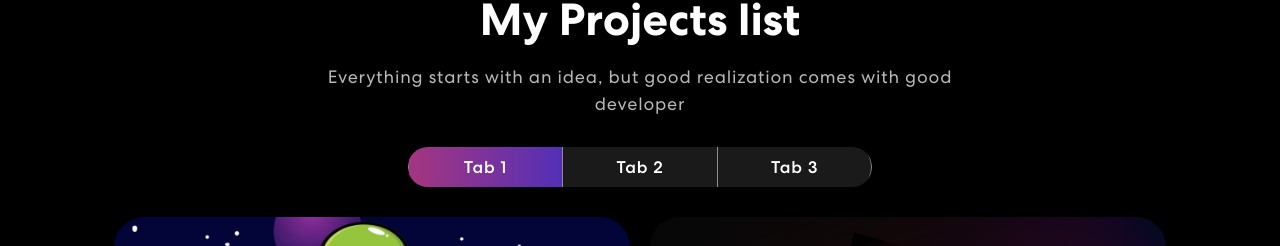
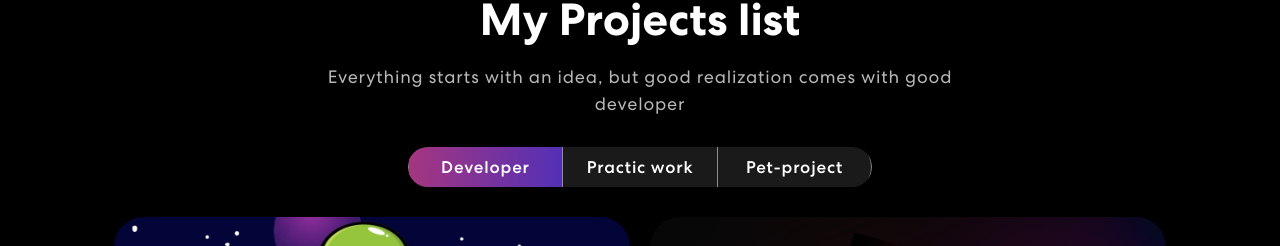
Before and after one commit to 0trava/Advanced_portfolio, a React (Create React App) app: page / in a window 1280 px wide. Shown: the part 1389-1635 px from the top of the page. Built offline with nearby package versions, Linux system fonts and the light colour scheme.

Commit message:
add filter

```diff
--- a/src/components/Projects.js
+++ b/src/components/Projects.js
@@ -1,4 +1,3 @@
-import React from 'react';
 import { Container, Row, Col, Nav, Tab } from 'react-bootstrap';
 import projImg1 from "../assets/img/project-img-1.png";
 import projImg2 from "../assets/img/project-img-2.png";
@@ -9,58 +8,90 @@ import projImg6 from "../assets/img/project-img-6.png";
 import projImg7 from "../assets/img/project-img-7.png";
 import { ProjectCard } from './ProjectCard';
 import colorSharp from "../assets/img/color-sharp2.png";
+import { useState } from 'react';
 
 
 
 
 
 export const Projects = () => {
+
+
+
+
     const projects = [
         {
           title: "TagGame",
           description: "Design & Development",
           imgUrl: projImg1,
           link: "https://0trava.github.io/TagGame/",
+          type: "Pet-project",
         },
         {
           title: "Miami",
           description: "Practic project",
           imgUrl: projImg2,
           link: "https://0trava.github.io/cool-gallery-miami/",
+          type: "Practic work",
         },
         {
           title: "Natural Forest",
           description: "Practic project",
           imgUrl: projImg3,
           link: "https://0trava.github.io/Natural_Forest/",
+          type: "Practic work",
         },
         {
           title: "Mimino",
           description: "Group project",
           imgUrl: projImg4,
           link: "https://gitdenlev.github.io/codeincalidor/",
+          type: "Developer",
         },
         {
           title: "Barbershop",
           description: "Development",
           imgUrl: projImg5,
           link: "https://0trava.github.io/Barbershop/",
+          type: "Developer",
         },
         {
           title: "Filmoteka",
           description: "Group project",
           imgUrl: projImg6,
           link: "https://0trava.github.io/Filmoteka_group-project/",
+          type: "Developer",
         },
         {
           title: "WebStudio",
           description: "Development",
           imgUrl: projImg7,
           link: "https://0trava.github.io/goit-markup-hw-08/",
+          type: "Developer",
         },
 
 
       ];
+
+  const [projectList, setProjectList] = useState(projects);
+
+  const changeProjectList = (e) => {
+    const clickList = e.target.innerText;
+    console.log(e.target.innerText);
+
+    if (clickList) {
+      const result = projects.filter(project => project.type === clickList);
+      console.log(result);
+      setProjectList(result);
+    }
+  }
+
+  // useEffect (() => {
+
+  // }, changeProjectList)
+
+
+
 
   return (
     <section className='project' id="projects">
@@ -71,22 +102,22 @@ export const Projects = () => {
                 <p>Everything starts with an idea, but good realization comes with good developer</p>
 
                 <Tab.Container id="projects-tabs" defaultActiveKey="first">
-                <Nav variant="pills" className="nav-pills mb-5 justify-content-center align-items-center" id="pills-tab">
-                    <Nav.Item>
-                      <Nav.Link eventKey="first">Tab 1</Nav.Link>
+                <Nav onClick={changeProjectList} variant="pills" className="nav-pills mb-5 justify-content-center align-items-center" id="pills-tab">
+                    <Nav.Item >
+                      <Nav.Link eventKey="first">Developer</Nav.Link>
                     </Nav.Item>
                     <Nav.Item>
-                      <Nav.Link eventKey="second">Tab 2</Nav.Link>
+                      <Nav.Link eventKey="second">Practic work</Nav.Link>
                     </Nav.Item>
                     <Nav.Item>
-                      <Nav.Link eventKey="third">Tab 3</Nav.Link>
+                      <Nav.Link  eventKey="third">Pet-project</Nav.Link>
                     </Nav.Item>
                   </Nav>
                   <Tab.Content>
                   <Tab.Pane eventKey="first">
                       <Row className='projects-row'>
                         {
-                          projects.map((project, index) => {
+                          projectList.map((project, index) => {
                             return (
                               <ProjectCard
                                 key={index}
@@ -97,6 +128,7 @@ export const Projects = () => {
                         }
                       </Row>
                     </Tab.Pane>
+
                     <Tab.Pane eventKey="section">
                       <p>Having a list of projects is a great way to show off your skills and abilities.</p>
                     </Tab.Pane>
```
